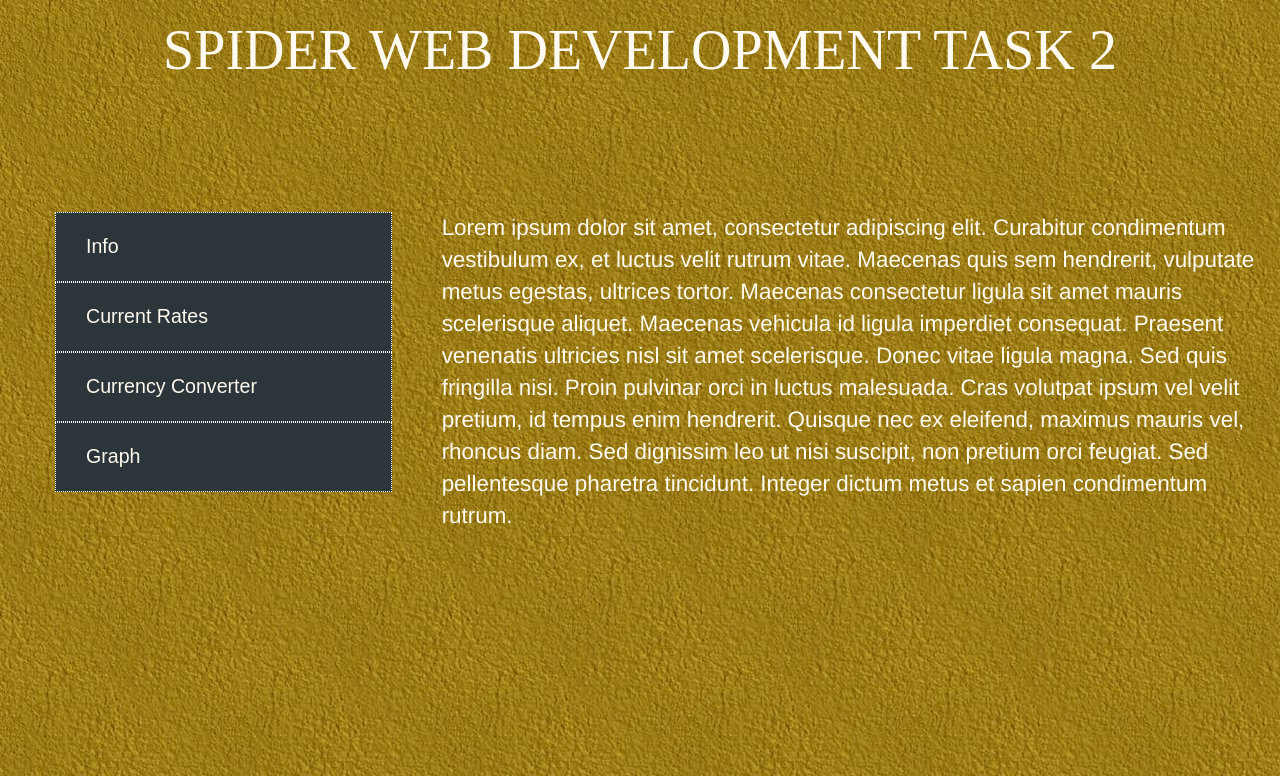
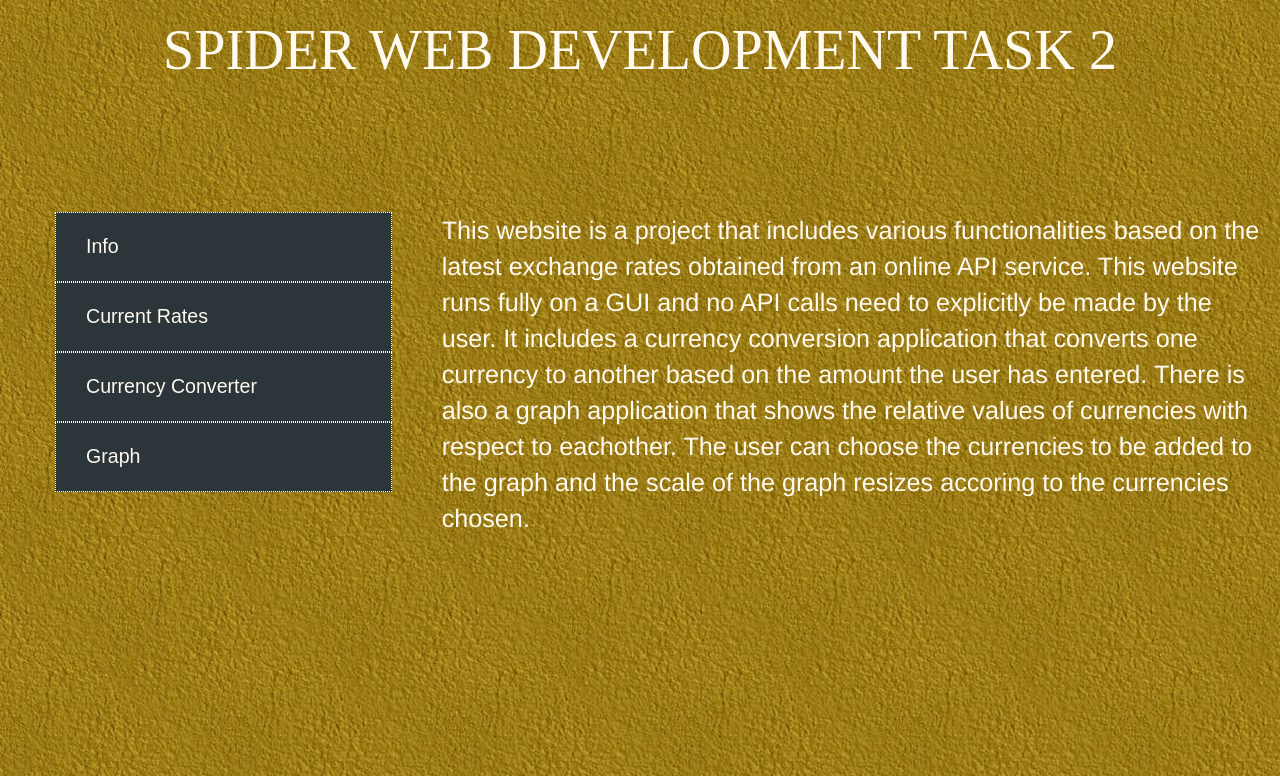
Before and after one commit to sriku97/currency_manager, a PHP site: page /home.php in a window 1280 px wide. Shown: the top 776 px of the page. Run offline with PHP 8.4, Linux system fonts and the light colour scheme; data that the repository does not hold is empty; some libraries are stand-ins or nearby versions.

Commit message:
[SUBMIT]add home page content

```diff
--- a/home.php
+++ b/home.php
@@ -27,7 +27,7 @@ h1
 }
 #maintext
 {
-	font-size: 160%;
+	font-size: 180%;
 	color: floralwhite;
 }
 ul
@@ -124,7 +124,7 @@ li:hover
         </div>
         <div class="col-lg-8">
             <div id="maintext">
-                Lorem ipsum dolor sit amet, consectetur adipiscing elit. Curabitur condimentum vestibulum ex, et luctus velit rutrum vitae. Maecenas quis sem hendrerit, vulputate metus egestas, ultrices tortor. Maecenas consectetur ligula sit amet mauris scelerisque aliquet. Maecenas vehicula id ligula imperdiet consequat. Praesent venenatis ultricies nisl sit amet scelerisque. Donec vitae ligula magna. Sed quis fringilla nisi. Proin pulvinar orci in luctus malesuada. Cras volutpat ipsum vel velit pretium, id tempus enim hendrerit. Quisque nec ex eleifend, maximus mauris vel, rhoncus diam. Sed dignissim leo ut nisi suscipit, non pretium orci feugiat. Sed pellentesque pharetra tincidunt. Integer dictum metus et sapien condimentum rutrum.
+                This website is a project that includes various functionalities based on the latest exchange rates obtained from an online API service. This website runs fully on a GUI and no API calls need to explicitly be made by the user. It includes a currency conversion application that converts one currency to another based on the amount the user has entered. There is also a graph application that shows the relative values of currencies with respect to eachother. The user can choose the currencies to be added to the graph and the scale of the graph resizes accoring to the currencies chosen.
             </div>
         </div>
     </div>
```
